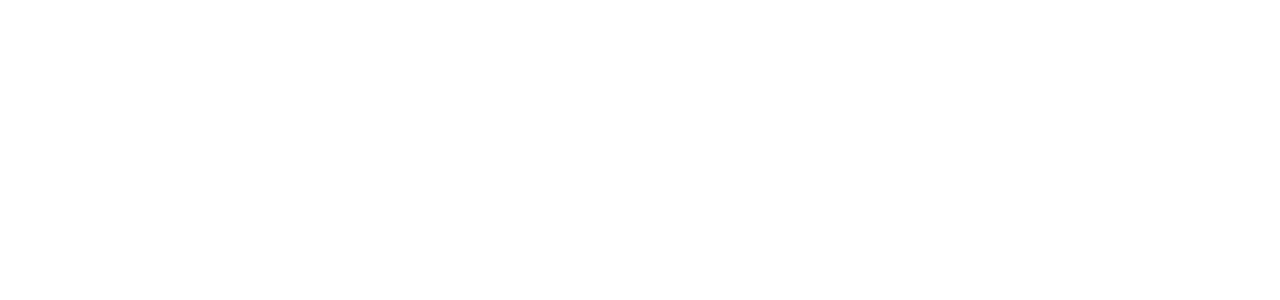
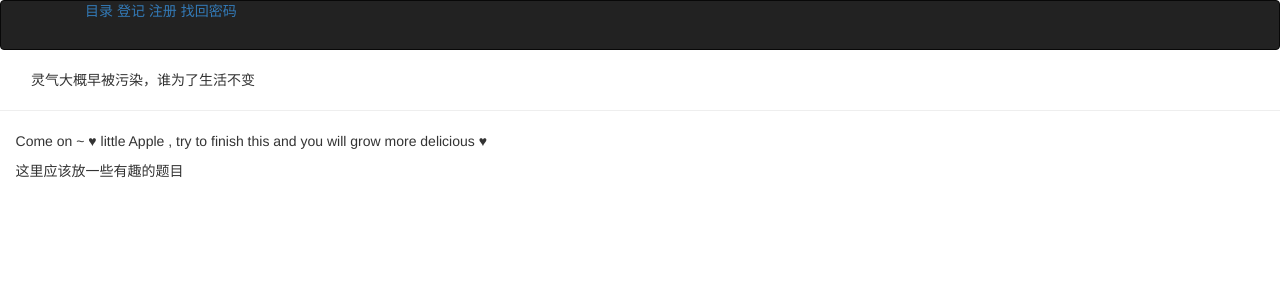
Before and after one commit to Alex-Usmanov/learn_in_python, a Flask app: page / in a window 1280 px wide. Before the commit the part shown is empty. Shown: the top 300 px of the page. Run offline with Flask 2, Linux system fonts and the light colour scheme; some libraries are stand-ins or nearby versions.

Commit message:
many bugs

```diff
--- a/flask/MyFlask_wtih_SQLAlchemy/leetcode_route.py
+++ b/flask/MyFlask_wtih_SQLAlchemy/leetcode_route.py
@@ -9,10 +9,9 @@
 import db
 
 
-
-
 app = Flask(__name__)
 bootstrap = Bootstrap(app)
+
 
 @app.route('/')
 def index():
--- a/flask/MyFlask_wtih_SQLAlchemy/templates/index.html
+++ b/flask/MyFlask_wtih_SQLAlchemy/templates/index.html
@@ -5,14 +5,32 @@
 
 {% block headers %}
 {% if username %}
-<li><a href="./">Home</a></li>
-<li><a href="./problems">题库</a></li>
-<li><a href="./settings/{{ username }}">设置</a></li>
-<li><a href="./login">退出</a></li>
+<a href="./">主页</a>
+<a href="./problems">题库</a>
+<a href="./settings/{{ username }}">设置</a>
+<a href="./login">退出</a>
 {% else %}
-<li><a href="./">Index</a></li>
-<li><a href="./login">LOGIN</a></li>
-<li><a href="./sign">SIGN</a></li>
-<li><a href="./retrieve_password">找回密码</a></li>
+<a href="./">目录</a>
+<a href="./login">登记</a>
+<a href="./sign">注册</a>
+<a href="./retrieve_password">找回密码</a>
 {% endif %}
 {% endblock %}
+
+{% block content %}
+
+<!-- test -->
+<p>&nbsp;&nbsp;&nbsp;&nbsp;&nbsp;&nbsp;&nbsp;&nbsp;灵气大概早被污染，谁为了生活不变</p>
+<hr>
+
+{% if username %}
+<p> {{ username }} </p>
+<p> 这里应该放用户自己提的问题，和自己做的题目</p>
+
+{% else %}
+
+<p> &nbsp;&nbsp;&nbsp;&nbsp;Come on ~ ♥ little Apple , try to finish this and you will grow more delicious ♥</p>
+<p> &nbsp;&nbsp;&nbsp;&nbsp;这里应该放一些有趣的题目 </p>
+
+{% endif %}
+{% endblock %}
--- a/flask/MyFlask_wtih_SQLAlchemy/templates/layout.html
+++ b/flask/MyFlask_wtih_SQLAlchemy/templates/layout.html
@@ -5,14 +5,17 @@
 <div class="navbar navbar-inverse" role="navigation">
     <div class="container">
         <div class="navbar-header">
+            <!--
             <button type="button" class="navbar-toggle" data-toggle="collapse" data-target=".navbar-collapse">
                 <span class="sr-only"> Toggle navigation</span>
                 <span class="icon-bar"></span>
                 <span class="icon-bar"></span>
                 <span class="icon-bar"></span>
-                <span class="icon-bar"></span>
             </button>
+
             <div class="navbar-collapse collapse">
+            -->
+            <div class="navbar-collapse">
                 <ul class="nav navbar-nav">
                     <!--
                     <li><a href="/">Index</a></li>
@@ -27,7 +30,8 @@
 </div>
 {% endblock %}
 
-{% block body %}
+{% block content %}
+
 {% endblock %}
 
 {% block tail %}
```
